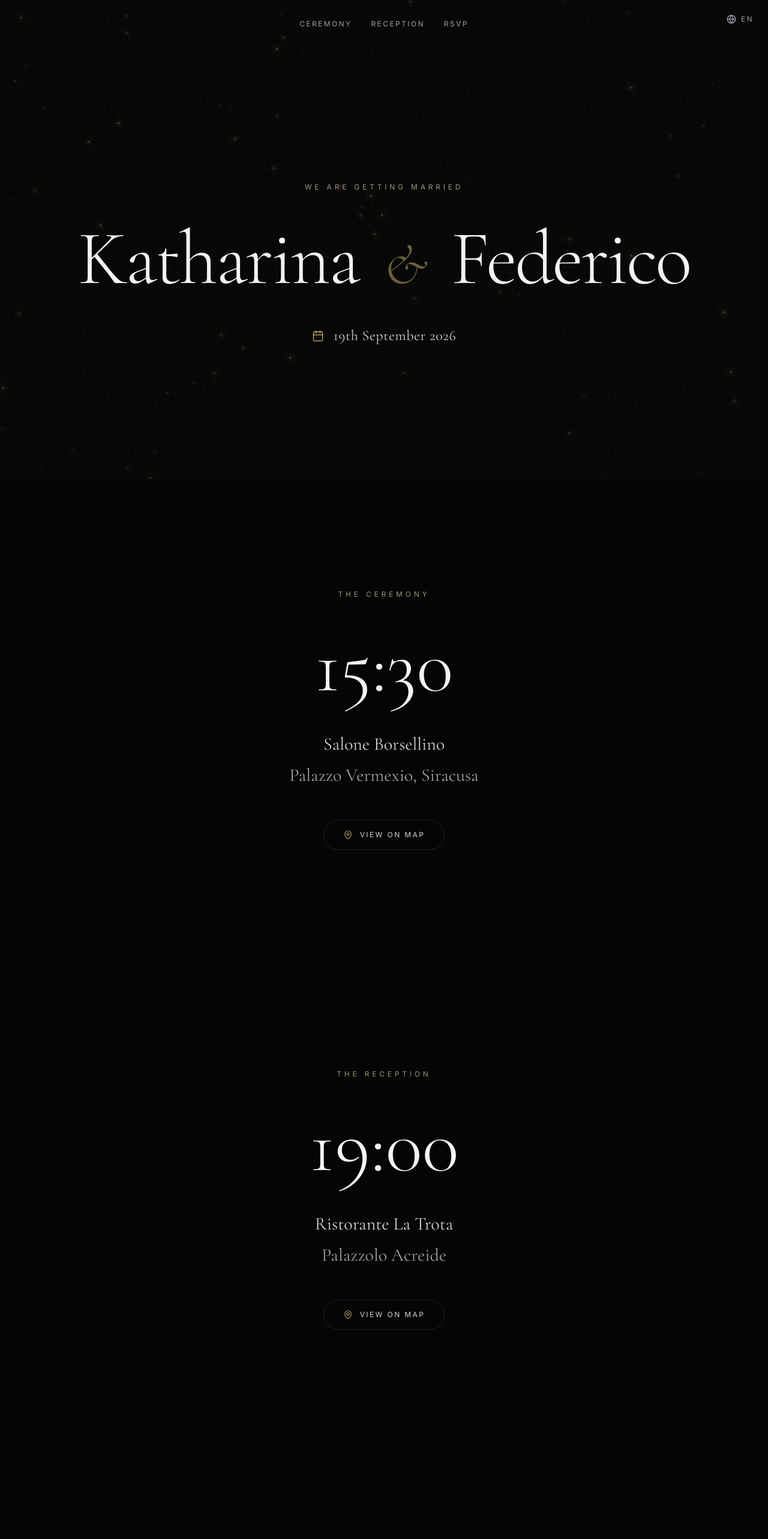
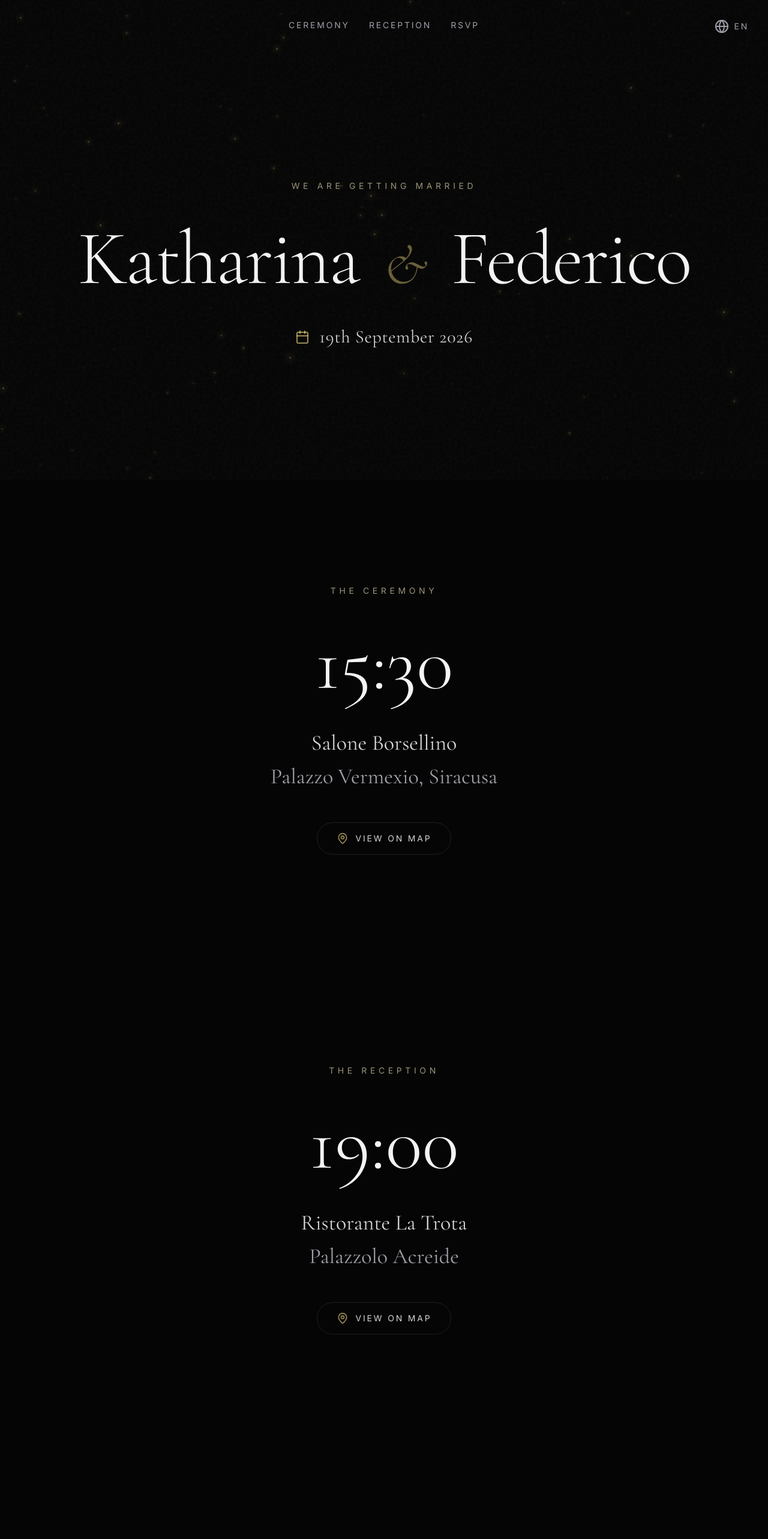
Before and after one commit to fedeciao16/wedding, a React (Vite) app: page / in a window 1280 px wide. Shown: the top 2566 px of the page at 60% size. Built offline with nearby package versions, Linux system fonts and the light colour scheme.

Commit message:
feat: Improve language switcher UI and UX
Introduces a dropdown-style language switcher that is more discoverable and user-friendly. Also adjusts navigation text size for better readability.

```diff
--- a/src/App.tsx
+++ b/src/App.tsx
@@ -103,6 +103,7 @@ const FairyLights = () => {
 export default function App() {
   const [activeSectionIndex, setActiveSectionIndex] = useState(0);
   const [lang, setLang] = useState<Lang>('en');
+  const [isLangMenuOpen, setIsLangMenuOpen] = useState(false);
 
   useEffect(() => {
     setLang(getInitialLang());
@@ -139,7 +140,7 @@ export default function App() {
       <FairyLights />
 
       {/* Top Navigation (Not Sticky) */}
-      <nav className="absolute top-0 left-0 right-0 z-40 flex justify-center gap-4 sm:gap-8 p-6 sm:p-8 text-[10px] sm:text-xs uppercase tracking-[0.2em] text-zinc-400">
+      <nav className="absolute top-0 left-0 right-0 z-40 flex justify-center gap-4 sm:gap-8 p-6 sm:p-8 text-xs sm:text-sm uppercase tracking-[0.2em] text-zinc-400">
         {sections.filter(s => s.id !== 'welcome').map(s => (
           <a key={s.id} href={`#${s.id}`} className="hover:text-amber-100 transition-colors">
             {t.nav[s.id as keyof typeof t.nav]}
@@ -148,23 +149,41 @@ export default function App() {
       </nav>
 
       {/* Language Switcher */}
-      <div className="absolute top-6 right-6 z-50">
-        <div className="relative group">
-          <button className="flex items-center gap-2 text-zinc-400 hover:text-amber-100 transition-colors text-[10px] sm:text-xs uppercase tracking-[0.2em]">
-            <Globe className="w-4 h-4" />
+      <div className="absolute top-4 right-4 sm:top-6 sm:right-6 z-50">
+        {isLangMenuOpen && (
+          <div className="fixed inset-0" onClick={() => setIsLangMenuOpen(false)} />
+        )}
+        <div className="relative z-50">
+          <button
+            onClick={() => setIsLangMenuOpen(!isLangMenuOpen)}
+            className="flex items-center gap-2 text-zinc-400 hover:text-amber-100 transition-colors text-xs sm:text-sm uppercase tracking-[0.2em] p-2"
+          >
+            <Globe className="w-5 h-5 sm:w-6 sm:h-6" />
             <span className="hidden sm:inline">{lang === 'en' ? 'EN' : lang === 'de' ? 'DE' : 'IT'}</span>
           </button>
-          <div className="absolute right-0 mt-2 py-2 w-28 bg-[#050505]/90 backdrop-blur-md border border-white/10 rounded-lg opacity-0 invisible group-hover:opacity-100 group-hover:visible transition-all duration-300 flex flex-col">
+          <AnimatePresence>
+            {isLangMenuOpen && (
+              <motion.div
+                initial={{ opacity: 0, y: -10 }}
+                animate={{ opacity: 1, y: 0 }}
+                exit={{ opacity: 0, y: -10 }}
+                className="absolute right-0 mt-2 py-2 w-36 bg-[#050505]/95 backdrop-blur-md border border-white/10 rounded-lg flex flex-col shadow-xl"
+              >
                 {(['en', 'de', 'it'] as Lang[]).map(l => (
                   <button
                     key={l}
-                onClick={() => setLang(l)}
-                className={`px-4 py-2 text-left text-[10px] sm:text-xs uppercase tracking-[0.2em] hover:bg-white/5 transition-colors ${lang === l ? 'text-amber-200' : 'text-zinc-400'}`}
+                    onClick={() => {
+                      setLang(l);
+                      setIsLangMenuOpen(false);
+                    }}
+                    className={`px-5 py-3 text-left text-xs sm:text-sm uppercase tracking-[0.2em] hover:bg-white/5 transition-colors ${lang === l ? 'text-amber-200' : 'text-zinc-400'}`}
                   >
                     {l === 'en' ? 'English' : l === 'de' ? 'Deutsch' : 'Italiano'}
                   </button>
                 ))}
-          </div>
+              </motion.div>
+            )}
+          </AnimatePresence>
         </div>
       </div>
 
@@ -174,7 +193,7 @@ export default function App() {
           activeSectionIndex > 0 ? 'translate-y-0 opacity-100' : '-translate-y-full opacity-0'
         }`}
       >
-        <div className="flex flex-wrap justify-center items-center gap-x-2 sm:gap-x-3 gap-y-1 text-xs sm:text-sm md:text-base text-zinc-200 font-serif text-center">
+        <div className="flex flex-wrap justify-center items-center gap-x-2 sm:gap-x-3 gap-y-1 text-sm sm:text-base md:text-lg text-zinc-200 font-serif text-center">
           <AnimatePresence mode="popLayout">
             {activeSectionIndex >= 1 && (
               <SummaryItem key="names" showDot={false}>
@@ -212,7 +231,7 @@ export default function App() {
             transition={{ duration: 1.2, ease: "easeOut" }}
             className="text-center"
           >
-            <h2 className="text-[10px] sm:text-xs uppercase tracking-[0.3em] sm:tracking-[0.4em] text-amber-100/60 mb-8 sm:mb-12">
+            <h2 className="text-xs sm:text-sm uppercase tracking-[0.3em] sm:tracking-[0.4em] text-amber-100/60 mb-8 sm:mb-12">
               {t.welcome.subtitle}
             </h2>
             <h1 className="text-6xl sm:text-8xl md:text-9xl font-serif font-light mb-8 sm:mb-12 tracking-tight leading-none">
@@ -220,8 +239,8 @@ export default function App() {
               <span className="text-amber-200/40 italic mx-4 text-5xl sm:text-7xl md:text-8xl">&</span> <br className="md:hidden" />
               Federico
             </h1>
-            <div className="flex items-center justify-center gap-3 sm:gap-4 text-lg sm:text-xl md:text-2xl font-serif text-zinc-300">
-              <Calendar className="w-4 h-4 sm:w-5 sm:h-5 text-amber-200/60" />
+            <div className="flex items-center justify-center gap-3 sm:gap-4 text-xl sm:text-2xl md:text-3xl font-serif text-zinc-300">
+              <Calendar className="w-5 h-5 sm:w-6 sm:h-6 text-amber-200/60" />
               <span className="tracking-wide">{t.welcome.date}</span>
             </div>
           </motion.div>
@@ -236,13 +255,13 @@ export default function App() {
             transition={{ duration: 1.2, ease: "easeOut" }}
             className="text-center max-w-2xl w-full"
           >
-            <h2 className="text-[10px] sm:text-xs uppercase tracking-[0.3em] sm:tracking-[0.4em] text-amber-100/60 mb-8 sm:mb-12">
+            <h2 className="text-xs sm:text-sm uppercase tracking-[0.3em] sm:tracking-[0.4em] text-amber-100/60 mb-8 sm:mb-12">
               {t.ceremony.title}
             </h2>
             <div className="text-6xl sm:text-8xl md:text-9xl font-serif font-light mb-8 sm:mb-12 text-zinc-100">
               15:30
             </div>
-            <div className="flex flex-col items-center justify-center gap-2 sm:gap-4 text-xl sm:text-2xl md:text-3xl font-serif text-zinc-300 mb-10 sm:mb-14">
+            <div className="flex flex-col items-center justify-center gap-2 sm:gap-4 text-2xl sm:text-3xl md:text-4xl font-serif text-zinc-300 mb-10 sm:mb-14">
               <span>Salone Borsellino</span>
               <span className="text-zinc-400">Palazzo Vermexio, Siracusa</span>
             </div>
@@ -250,9 +269,9 @@ export default function App() {
               href="https://maps.app.goo.gl/FM1xH1HefZ9yHUss7"
               target="_blank"
               rel="noopener noreferrer"
-              className="inline-flex items-center gap-3 px-6 sm:px-8 py-3 sm:py-4 border border-white/10 rounded-full hover:bg-white/5 hover:border-white/20 transition-all duration-300 text-[10px] sm:text-xs uppercase tracking-[0.2em] text-zinc-300"
+              className="inline-flex items-center gap-3 px-6 sm:px-8 py-3 sm:py-4 border border-white/10 rounded-full hover:bg-white/5 hover:border-white/20 transition-all duration-300 text-xs sm:text-sm uppercase tracking-[0.2em] text-zinc-300"
             >
-              <MapPin className="w-3 h-3 sm:w-4 sm:h-4 text-amber-200/60" />
+              <MapPin className="w-4 h-4 sm:w-5 sm:h-5 text-amber-200/60" />
               {t.ceremony.map}
             </a>
           </motion.div>
@@ -267,13 +286,13 @@ export default function App() {
             transition={{ duration: 1.2, ease: "easeOut" }}
             className="text-center max-w-2xl w-full"
           >
-            <h2 className="text-[10px] sm:text-xs uppercase tracking-[0.3em] sm:tracking-[0.4em] text-amber-100/60 mb-8 sm:mb-12">
+            <h2 className="text-xs sm:text-sm uppercase tracking-[0.3em] sm:tracking-[0.4em] text-amber-100/60 mb-8 sm:mb-12">
               {t.reception.title}
             </h2>
             <div className="text-6xl sm:text-8xl md:text-9xl font-serif font-light mb-8 sm:mb-12 text-zinc-100">
               19:00
             </div>
-            <div className="flex flex-col items-center justify-center gap-2 sm:gap-4 text-xl sm:text-2xl md:text-3xl font-serif text-zinc-300 mb-10 sm:mb-14">
+            <div className="flex flex-col items-center justify-center gap-2 sm:gap-4 text-2xl sm:text-3xl md:text-4xl font-serif text-zinc-300 mb-10 sm:mb-14">
               <span>Ristorante La Trota</span>
               <span className="text-zinc-400">Palazzolo Acreide</span>
             </div>
@@ -281,9 +300,9 @@ export default function App() {
               href="https://maps.app.goo.gl/szDuGBAqywC3kCAe9"
               target="_blank"
               rel="noopener noreferrer"
-              className="inline-flex items-center gap-3 px-6 sm:px-8 py-3 sm:py-4 border border-white/10 rounded-full hover:bg-white/5 hover:border-white/20 transition-all duration-300 text-[10px] sm:text-xs uppercase tracking-[0.2em] text-zinc-300"
+              className="inline-flex items-center gap-3 px-6 sm:px-8 py-3 sm:py-4 border border-white/10 rounded-full hover:bg-white/5 hover:border-white/20 transition-all duration-300 text-xs sm:text-sm uppercase tracking-[0.2em] text-zinc-300"
             >
-              <MapPin className="w-3 h-3 sm:w-4 sm:h-4 text-amber-200/60" />
+              <MapPin className="w-4 h-4 sm:w-5 sm:h-5 text-amber-200/60" />
               {t.reception.map}
             </a>
           </motion.div>
@@ -298,15 +317,15 @@ export default function App() {
             transition={{ duration: 1.2, ease: "easeOut" }}
             className="text-center max-w-2xl w-full"
           >
-            <Heart className="w-6 h-6 sm:w-8 sm:h-8 text-amber-200/40 mx-auto mb-8 sm:mb-10" />
+            <Heart className="w-8 h-8 sm:w-10 sm:h-10 text-amber-200/40 mx-auto mb-8 sm:mb-10" />
             <h2 className="text-5xl sm:text-7xl md:text-8xl font-serif font-light mb-6 sm:mb-8 text-zinc-100">
               {t.rsvp.title}
             </h2>
-            <p className="text-zinc-400 mb-10 sm:mb-14 font-serif text-lg sm:text-xl md:text-2xl max-w-md mx-auto leading-relaxed">
+            <p className="text-zinc-400 mb-10 sm:mb-14 font-serif text-xl sm:text-2xl md:text-3xl max-w-md mx-auto leading-relaxed">
               {t.rsvp.desc}
             </p>
             <button
-              className="inline-flex items-center justify-center gap-2 px-10 sm:px-12 py-4 sm:py-5 bg-zinc-100 text-[#050505] rounded-full hover:bg-amber-50 transition-colors text-[10px] sm:text-xs uppercase tracking-[0.2em] font-medium w-full sm:w-auto"
+              className="inline-flex items-center justify-center gap-2 px-10 sm:px-12 py-4 sm:py-5 bg-zinc-100 text-[#050505] rounded-full hover:bg-amber-50 transition-colors text-xs sm:text-sm uppercase tracking-[0.2em] font-medium w-full sm:w-auto"
             >
               {t.rsvp.btn}
             </button>
```
Also changed, not shown: 1 other file (tests, documents, lock files or other folders). Lines whose indentation alone changed are shown as unchanged.
